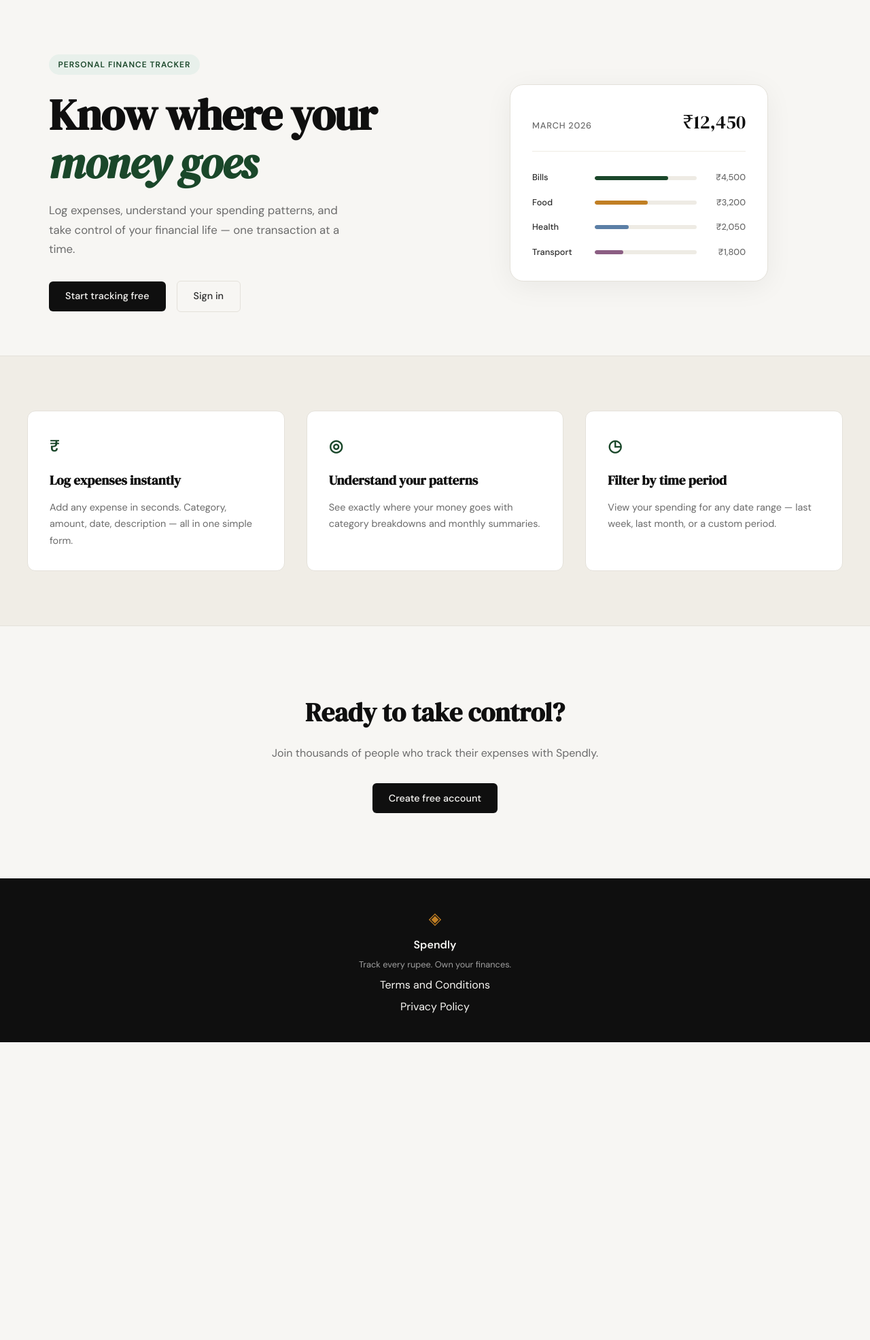
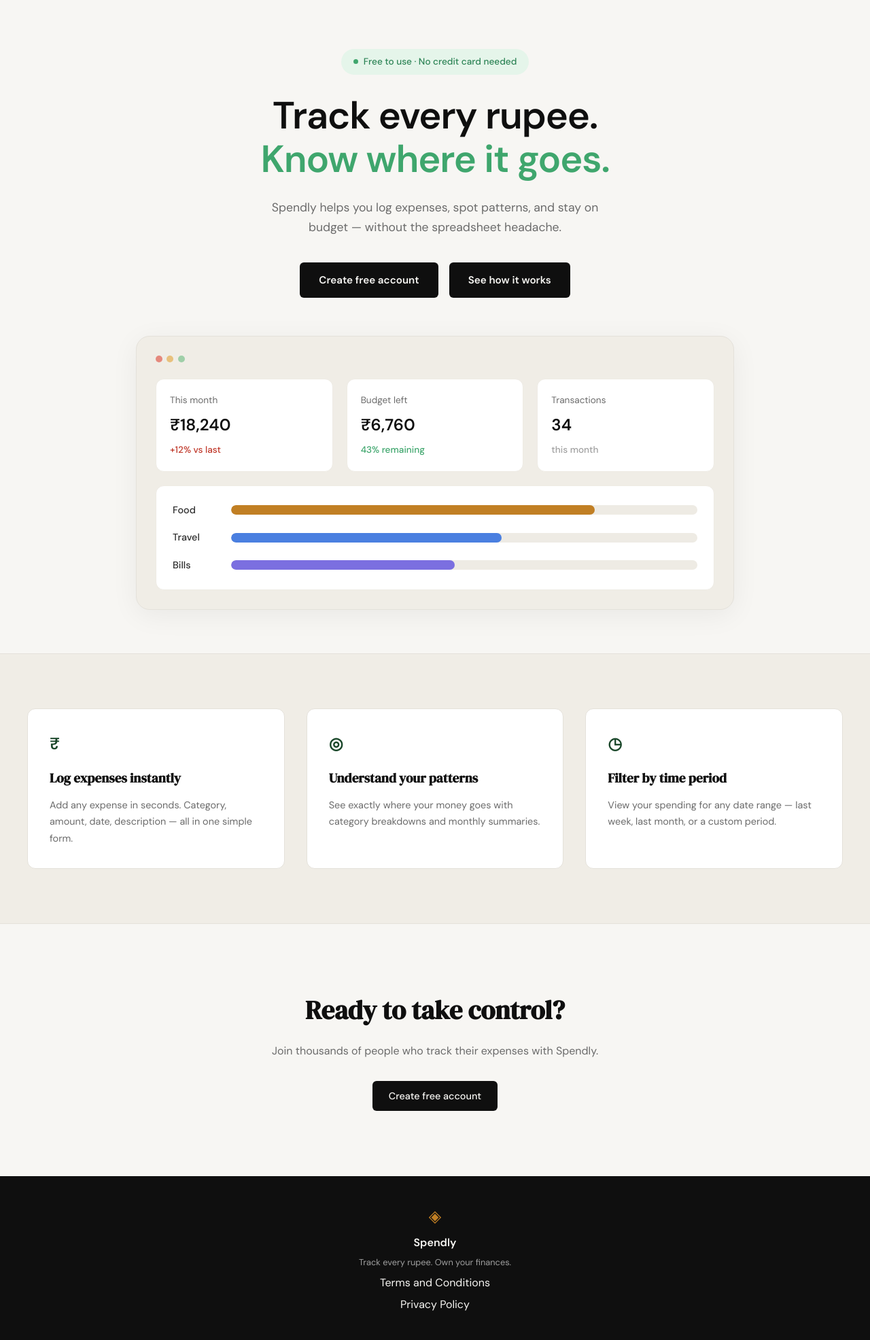
Before and after one commit to darwinacharya3/spendly, a Flask app: page / in a window 1280 px wide. Shown: the part 61-2032 px from the top of the page at 68% size. Before the commit the page ends 1594 px from the top, so only its background shows below. Run offline with Flask 3, Linux system fonts and the light colour scheme.

Commit message:
landing: redesign of the hero section.

```diff
--- a/static/css/style.css
+++ b/static/css/style.css
@@ -18,6 +18,10 @@
     --danger-light: #fdecea;
     --border: #e4e1da;
     --border-soft: #eeebe4;
+
+    --hero-accent: #3fa66d;
+    --hero-accent-dark: #2d8456;
+    --hero-accent-light: #e5f5ea;
 
     --font-display: 'DM Serif Display', Georgia, serif;
     --font-body: 'DM Sans', system-ui, sans-serif;
@@ -124,55 +128,90 @@ a { color: inherit; text-decoration: none; }
 /* ------------------------------------------------------------------ */
 
 .hero {
-    padding: 5rem 2rem 4rem;
-    display: grid;
-    grid-template-columns: 1fr 1fr;
-    gap: 4rem;
+    padding: 4.5rem 2rem 4rem;
+    display: flex;
+    flex-direction: column;
     align-items: center;
+    text-align: center;
     max-width: var(--max-width);
     margin: 0 auto;
 }
 
+.hero-inner {
+    display: flex;
+    flex-direction: column;
+    align-items: center;
+    max-width: 720px;
+}
+
 .hero-badge {
-    display: inline-block;
-    background: var(--accent-light);
-    color: var(--accent);
-    font-size: 0.75rem;
-    font-weight: 600;
-    letter-spacing: 0.08em;
-    text-transform: uppercase;
-    padding: 0.35rem 0.85rem;
+    display: inline-flex;
+    align-items: center;
+    gap: 0.5rem;
+    background: var(--hero-accent-light);
+    color: var(--hero-accent-dark);
+    font-size: 0.85rem;
+    font-weight: 500;
+    padding: 0.5rem 1.1rem;
     border-radius: 999px;
+    margin-bottom: 1.75rem;
+}
+
+.hero-badge-dot {
+    width: 7px;
+    height: 7px;
+    border-radius: 50%;
+    background: var(--hero-accent);
+}
+
+.hero-title {
+    font-family: var(--font-body);
+    font-weight: 700;
+    font-size: clamp(2.25rem, 5.5vw, 3.5rem);
+    line-height: 1.15;
+    letter-spacing: -0.02em;
+    color: var(--ink);
     margin-bottom: 1.5rem;
 }
 
-.hero-title {
-    font-family: var(--font-display);
-    font-size: clamp(2.5rem, 5vw, 4rem);
-    line-height: 1.1;
-    letter-spacing: -0.02em;
-    color: var(--ink);
-    margin-bottom: 1.25rem;
-}
-
-.hero-title em {
-    font-style: italic;
-    color: var(--accent);
+.hero-title-accent {
+    display: inline-block;
+    color: var(--hero-accent);
 }
 
 .hero-subtitle {
-    font-size: 1.05rem;
+    font-size: 1.1rem;
     color: var(--ink-muted);
     line-height: 1.7;
-    max-width: 460px;
-    margin-bottom: 2rem;
+    max-width: 540px;
+    margin-bottom: 2.25rem;
 }
 
 .hero-actions {
     display: flex;
     gap: 1rem;
     align-items: center;
+    justify-content: center;
+    flex-wrap: wrap;
+    margin-bottom: 3.5rem;
 }
+
+.hero-btn {
+    display: inline-block;
+    background: var(--ink);
+    color: var(--paper);
+    padding: 0.85rem 1.75rem;
+    border-radius: var(--radius-sm);
+    font-family: var(--font-body);
+    font-size: 0.95rem;
+    font-weight: 600;
+    cursor: pointer;
+    border: none;
+    transition: background 0.2s;
+    text-decoration: none;
+}
+
+.hero-btn:hover { background: var(--hero-accent-dark); }
 
 /* ------------------------------------------------------------------ */
 /* Mock card (hero visual)                                             */
@@ -181,58 +220,95 @@ a { color: inherit; text-decoration: none; }
 .hero-visual {
     display: flex;
     justify-content: center;
+    width: 100%;
 }
 
 .mock-card {
-    background: var(--paper-card);
+    background: var(--paper-warm);
     border: 1px solid var(--border);
     border-radius: var(--radius-lg);
-    padding: 2rem;
+    padding: 1.75rem;
     width: 100%;
-    max-width: 380px;
+    max-width: 880px;
     box-shadow: 0 8px 40px rgba(0,0,0,0.06);
+    text-align: left;
 }
 
-.mock-card-header {
+.mock-card-dots {
     display: flex;
-    justify-content: space-between;
-    align-items: baseline;
-    margin-bottom: 1.75rem;
-    padding-bottom: 1.25rem;
-    border-bottom: 1px solid var(--border-soft);
+    gap: 0.4rem;
+    margin-bottom: 1.5rem;
 }
 
-.mock-label {
-    font-size: 0.8rem;
-    font-weight: 500;
-    color: var(--ink-muted);
-    text-transform: uppercase;
-    letter-spacing: 0.06em;
+.mock-dot {
+    width: 10px;
+    height: 10px;
+    border-radius: 50%;
 }
 
-.mock-total {
-    font-family: var(--font-display);
-    font-size: 1.75rem;
+.mock-dot-red { background: #e5897d; }
+.mock-dot-yellow { background: #e8c17d; }
+.mock-dot-green { background: #9fcfa8; }
+
+.mock-stats {
+    display: grid;
+    grid-template-columns: repeat(3, 1fr);
+    gap: 1.25rem;
+    margin-bottom: 1.25rem;
+}
+
+.mock-stat {
+    background: var(--paper-card);
+    border: 1px solid var(--border-soft);
+    border-radius: var(--radius-md);
+    padding: 1.25rem;
+    display: flex;
+    flex-direction: column;
+    gap: 0.4rem;
+}
+
+.mock-stat-label {
+    font-size: 0.85rem;
+    color: var(--ink-muted);
+}
+
+.mock-stat-value {
+    font-family: var(--font-body);
+    font-weight: 700;
+    font-size: 1.5rem;
     color: var(--ink);
 }
 
-.mock-bars { display: flex; flex-direction: column; gap: 1rem; }
+.mock-stat-delta { font-size: 0.85rem; font-weight: 500; }
+.mock-stat-delta-up { color: var(--danger); }
+.mock-stat-delta-good { color: var(--hero-accent); }
+.mock-stat-delta-muted { color: var(--ink-faint); }
+
+.mock-bars {
+    background: var(--paper-card);
+    border: 1px solid var(--border-soft);
+    border-radius: var(--radius-md);
+    padding: 1.5rem;
+    display: flex;
+    flex-direction: column;
+    gap: 1.1rem;
+}
 
 .mock-bar-row {
     display: grid;
-    grid-template-columns: 80px 1fr 60px;
+    grid-template-columns: 70px 1fr;
     align-items: center;
-    gap: 0.75rem;
+    gap: 1rem;
 }
 
 .mock-cat {
-    font-size: 0.8rem;
+    font-size: 0.9rem;
     font-weight: 500;
     color: var(--ink-soft);
 }
 
 .mock-bar-track {
-    height: 6px;
+    height: 14px;
     background: var(--border-soft);
     border-radius: 999px;
     overflow: hidden;
@@ -240,21 +316,13 @@ a { color: inherit; text-decoration: none; }
 
 .mock-bar {
     height: 100%;
-    background: var(--accent);
     border-radius: 999px;
     transition: width 0.6s ease;
 }
 
-.mock-bar-2 { background: var(--accent-2); }
-.mock-bar-3 { background: #5b7fa6; }
-.mock-bar-4 { background: #8b5e83; }
-
-.mock-amt {
-    font-size: 0.8rem;
-    font-weight: 500;
-    color: var(--ink-muted);
-    text-align: right;
-}
+.mock-bar-food { background: var(--accent-2); }
+.mock-bar-travel { background: #4a7fe0; }
+.mock-bar-bills { background: #7b6fe0; }
 
 /* ------------------------------------------------------------------ */
 /* Buttons                                                             */
@@ -579,14 +647,9 @@ a { color: inherit; text-decoration: none; }
 /* ------------------------------------------------------------------ */
 
 @media (max-width: 900px) {
-    .hero {
-        grid-template-columns: 1fr;
-        text-align: center;
-    }
-
     .hero-subtitle { max-width: 100%; }
     .hero-actions { justify-content: center; }
-    .hero-visual { display: none; }
+    .mock-stats { grid-template-columns: 1fr; }
 
     .features-inner { grid-template-columns: 1fr; }
 }
@@ -594,4 +657,8 @@ a { color: inherit; text-decoration: none; }
 @media (max-width: 600px) {
     .nav-links a:not(.nav-cta) { display: none; }
     .hero { padding: 3rem 1rem 2rem; }
+    .mock-card { padding: 1.25rem; }
+    .mock-bar-row { grid-template-columns: 56px 1fr; gap: 0.6rem; }
+    .hero-btn { width: 100%; text-align: center; }
+    .hero-actions { flex-direction: column; align-items: stretch; }
 }
--- a/templates/landing.html
+++ b/templates/landing.html
@@ -6,55 +6,65 @@
 
 <section class="hero">
     <div class="hero-inner">
-        <div class="hero-badge">Personal Finance Tracker</div>
+        <div class="hero-badge">
+            <span class="hero-badge-dot"></span>
+            Free to use &middot; No credit card needed
+        </div>
         <h1 class="hero-title">
-            Know where your<br>
-            <em>money goes</em>
+            Track every rupee.<br>
+            <span class="hero-title-accent">Know where it goes.</span>
         </h1>
         <p class="hero-subtitle">
-            Log expenses, understand your spending patterns,
-            and take control of your financial life —
-            one transaction at a time.
+            Spendly helps you log expenses, spot patterns, and stay on
+            budget — without the spreadsheet headache.
         </p>
         <div class="hero-actions">
-            <a href="{{ url_for('register') }}" class="btn-primary">Start tracking free</a>
-            <a href="{{ url_for('login') }}" class="btn-ghost">Sign in</a>
+            <a href="{{ url_for('register') }}" class="hero-btn hero-btn-primary">Create free account</a>
+            <a href="#" class="hero-btn hero-btn-secondary">See how it works</a>
         </div>
     </div>
     <div class="hero-visual">
         <div class="mock-card">
-            <div class="mock-card-header">
-                <span class="mock-label">March 2026</span>
-                <span class="mock-total">₹12,450</span>
+            <div class="mock-card-dots">
+                <span class="mock-dot mock-dot-red"></span>
+                <span class="mock-dot mock-dot-yellow"></span>
+                <span class="mock-dot mock-dot-green"></span>
+            </div>
+            <div class="mock-stats">
+                <div class="mock-stat">
+                    <span class="mock-stat-label">This month</span>
+                    <span class="mock-stat-value">₹18,240</span>
+                    <span class="mock-stat-delta mock-stat-delta-up">+12% vs last</span>
+                </div>
+                <div class="mock-stat">
+                    <span class="mock-stat-label">Budget left</span>
+                    <span class="mock-stat-value">₹6,760</span>
+                    <span class="mock-stat-delta mock-stat-delta-good">43% remaining</span>
+                </div>
+                <div class="mock-stat">
+                    <span class="mock-stat-label">Transactions</span>
+                    <span class="mock-stat-value">34</span>
+                    <span class="mock-stat-delta mock-stat-delta-muted">this month</span>
+                </div>
             </div>
             <div class="mock-bars">
                 <div class="mock-bar-row">
+                    <span class="mock-cat">Food</span>
+                    <div class="mock-bar-track">
+                        <div class="mock-bar mock-bar-food" style="width: 78%"></div>
+                    </div>
+                </div>
+                <div class="mock-bar-row">
+                    <span class="mock-cat">Travel</span>
+                    <div class="mock-bar-track">
+                        <div class="mock-bar mock-bar-travel" style="width: 58%"></div>
+                    </div>
+                </div>
+                <div class="mock-bar-row">
                     <span class="mock-cat">Bills</span>
                     <div class="mock-bar-track">
-                        <div class="mock-bar" style="width: 72%"></div>
+                        <div class="mock-bar mock-bar-bills" style="width: 48%"></div>
                     </div>
-                    <span class="mock-amt">₹4,500</span>
-                </div>
-                <div class="mock-bar-row">
-                    <span class="mock-cat">Food</span>
-                    <div class="mock-bar-track">
-                        <div class="mock-bar mock-bar-2" style="width: 52%"></div>
-                    </div>
-                    <span class="mock-amt">₹3,200</span>
-                </div>
-                <div class="mock-bar-row">
-                    <span class="mock-cat">Health</span>
-                    <div class="mock-bar-track">
-                        <div class="mock-bar mock-bar-3" style="width: 33%"></div>
-                    </div>
-                    <span class="mock-amt">₹2,050</span>
-                </div>
-                <div class="mock-bar-row">
-                    <span class="mock-cat">Transport</span>
-                    <div class="mock-bar-track">
-                        <div class="mock-bar mock-bar-4" style="width: 28%"></div>
-                    </div>
-                    <span class="mock-amt">₹1,800</span>
                 </div>
             </div>
         </div>
```
